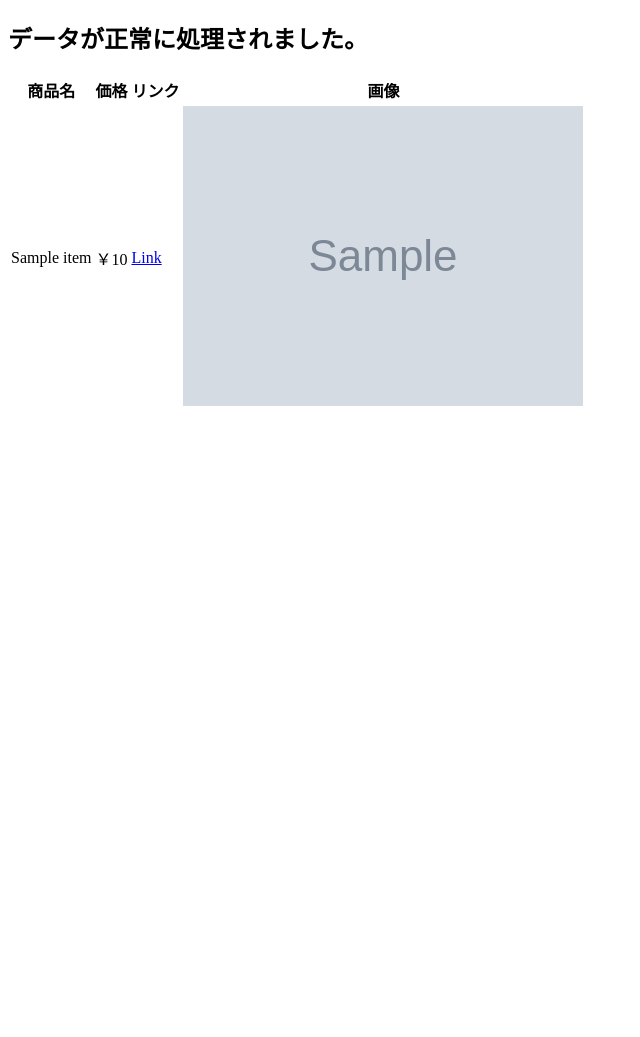
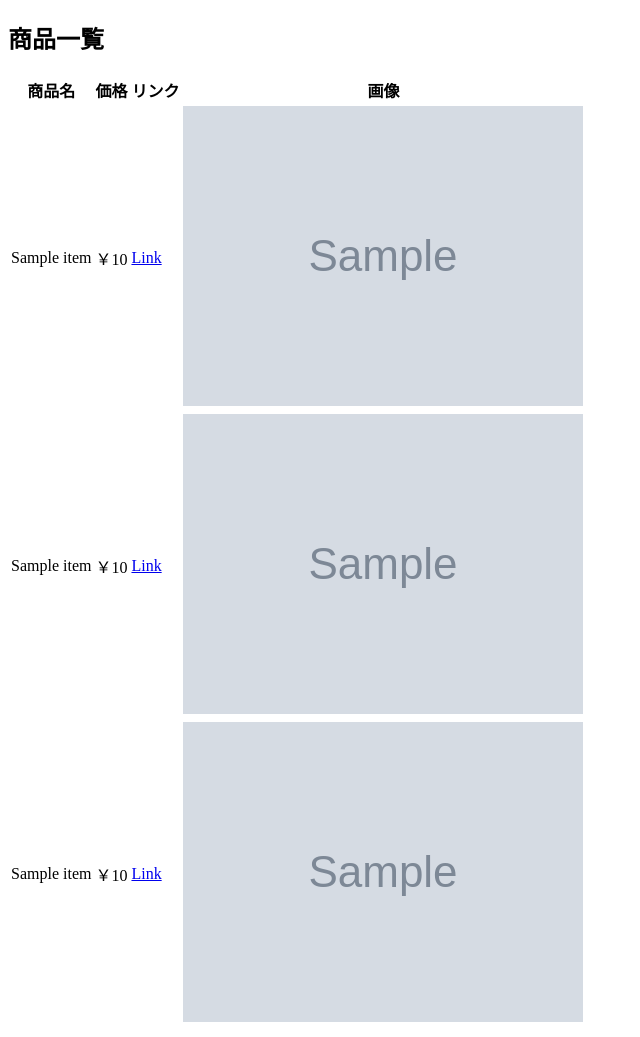
Before and after one commit to daikinakai/rakutenTech_team5, a Django app: template myapp/templates/myapp/views.html in a window 1280 px wide. Shown: the whole page, without its empty margins (0-640 px from the left). Before the commit the page ends 406 px from the top, so only its background shows below. Run offline with Django 4.2, Linux system fonts and the light colour scheme; the template is opened without the code that fills it: most values are stand-ins (such as "Sample title", 1, 10 or a date in 2020); grey boxes marked "Sample" are stand-in pictures.

Commit message:
view確認

```diff
--- a/myapp/templates/myapp/views.html
+++ b/myapp/templates/myapp/views.html
@@ -1,4 +1,3 @@
-
 <!doctype html>
 <html lang="en">
 
@@ -8,11 +7,7 @@
 </head>
 
 <body>
-  <h2>データが正常に処理されました。</h2>
-  <!-- <p>genre: {{ genre }}</p>
-  <p>price_reizouko: {{price_reizouko}}</p>
-  <p>price_denshi: {{price_denshi}}</p>
-  <p>price_sentakuki: {{price_sentakuki}}</p> -->
+    <h2>商品一覧</h2>
     <table>
         <thead>
             <tr>
@@ -24,14 +19,41 @@
         </thead>
         <tbody>
             {% for item in data.sentakuki %}
+                {% if forloop.first %}
                 <tr>
                     <td>{{ item.name }}</td>
                     <td>￥{{ item.price }}</td>
                     <td><a href="{{ item.url }}" target="_blank">Link</a></td>
                     <td><img src="{{ item.image_url }}" alt="{{ item.name }}"></td>
                 </tr>
+                {%endif %}
+            {% endfor %}
+        </tbody>
+        <tbody>
+            {% for item in data.reizouko %}
+                {% if forloop.first %}
+                <tr>
+                    <td>{{ item.name }}</td>
+                    <td>￥{{ item.price }}</td>
+                    <td><a href="{{ item.url }}" target="_blank">Link</a></td>
+                    <td><img src="{{ item.image_url }}" alt="{{ item.name }}"></td>
+                </tr>
+                {%endif %}
+            {% endfor %}
+        </tbody>
+        <tbody>
+            {% for item in data.denshi %}
+                {% if forloop.first %}
+                <tr>
+                    <td>{{ item.name }}</td>
+                    <td>￥{{ item.price }}</td>
+                    <td><a href="{{ item.url }}" target="_blank">Link</a></td>
+                    <td><img src="{{ item.image_url }}" alt="{{ item.name }}"></td>
+                </tr>
+                {%endif %}
             {% endfor %}
         </tbody>
     </table>
 </body>
+
 </html>
```
Lines whose indentation alone changed are shown as unchanged.
